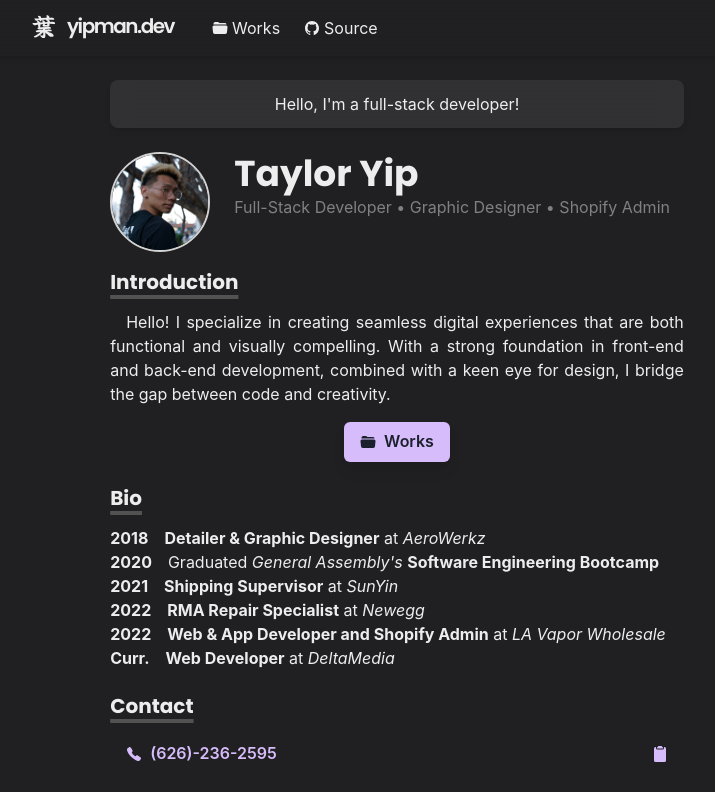
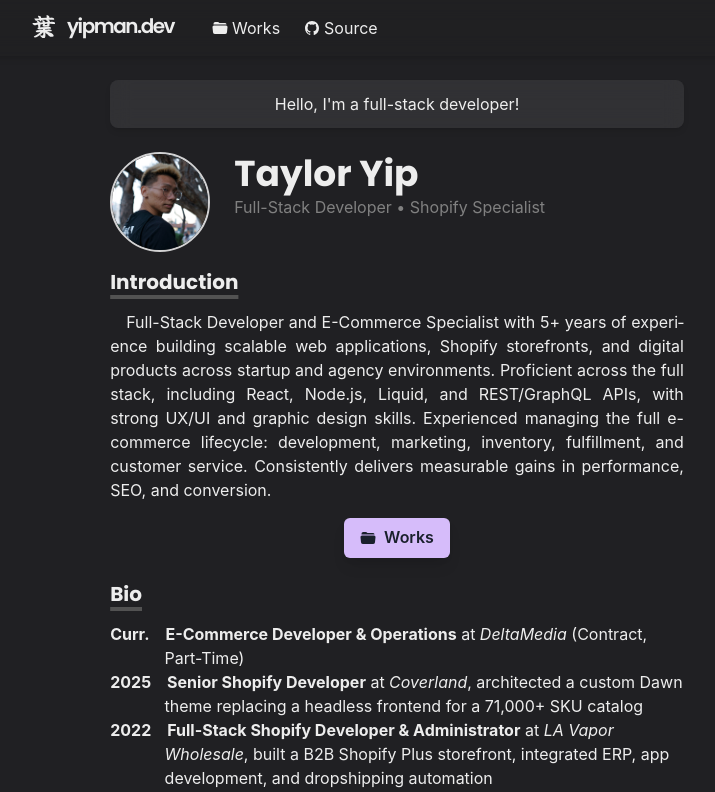
Before and after one commit to yippptay/yippptay_portfolio, a Next.js app: page / in a window 1280 px wide. Shown: the top 792 px of the page, without its empty margins (243-958 px from the left). Built offline with nearby package versions, Linux system fonts and the light colour scheme.

Commit message:
updated homepage

```diff
--- a/pages/index.js
+++ b/pages/index.js
@@ -75,7 +75,7 @@ const Home = () => (
           </Heading>
 
           <Flex color='gray'>
-            <Text>Full-Stack Developer • Graphic Designer • Shopify Admin</Text>
+            <Text>Full-Stack Developer • Shopify Specialist</Text>
           </Flex>
 
         </Box>
@@ -89,10 +89,10 @@ const Home = () => (
         </Heading>
 
         <Paragraph>
-          Hello! I specialize in creating seamless digital experiences that are both
-          functional and visually compelling. With a strong foundation in front-end and
-          back-end development, combined with a keen eye for design, I bridge the gap
-          between code and creativity.
+          Full-Stack Developer and E-Commerce Specialist with 5+ years of experience building scalable web applications, Shopify storefronts, and digital products across startup and agency environments.
+          Proficient across the full stack, including React, Node.js, Liquid, and REST/GraphQL APIs, with strong UX/UI and graphic design skills.
+          Experienced managing the full e-commerce lifecycle: development, marketing, inventory, fulfillment, and customer service.
+          Consistently delivers measurable gains in performance, SEO, and conversion.
         </Paragraph>
 
         <Box align="center" my={4}>
@@ -116,35 +116,42 @@ const Home = () => (
         </Heading>
 
         <BioSection>
-          <BioYear>2018</BioYear>
-          <b>Detailer & Graphic Designer</b> at <i>AeroWerkz</i>
+          <BioYear>
+            Curr.
+          </BioYear>
+          <b>E-Commerce Developer & Operations</b> at <i>DeltaMedia</i> (Contract, Part-Time)
+        </BioSection>
+
+        <BioSection>
+          <BioYear>
+            2025
+          </BioYear>
+          <b>Senior Shopify Developer</b> at <i>Coverland</i>, architected a custom Dawn theme replacing a headless frontend for a 71,000+ SKU catalog
+        </BioSection>
+
+        <BioSection>
+          <BioYear>2022</BioYear>
+          <b>Full-Stack Shopify Developer & Administrator</b> at <i>LA Vapor Wholesale</i>, built a B2B Shopify Plus storefront, integrated ERP, app development, and dropshipping automation
+        </BioSection>
+
+        <BioSection>
+          <BioYear>2022</BioYear>
+          <b>RMA Repair Technician</b> at <i>Newegg (ENIAC)</i>, hardware diagnostics and repair at high throughput
+        </BioSection>
+
+        <BioSection>
+          <BioYear>2021</BioYear>
+          <b>Shipping Supervisor</b> at <i>SunYin USA</i>, managed EDI transactions and logistics for major retail accounts during a transition period
         </BioSection>
 
         <BioSection>
           <BioYear>2020</BioYear>
-          Graduated <i>General Assembly&apos;s</i> <b>Software Engineering Bootcamp</b>
+          Graduated <i>General Assembly&apos;s</i> <b>Software Engineering Certificate</b>
         </BioSection>
 
         <BioSection>
-          <BioYear>2021</BioYear>
-          <b>Shipping Supervisor</b> at <i>SunYin</i>
-        </BioSection>
-
-        <BioSection>
-          <BioYear>2022</BioYear>
-          <b>RMA Repair Specialist</b> at <i>Newegg</i>
-        </BioSection>
-
-        <BioSection>
-          <BioYear>2022</BioYear>
-          <b>Web & App Developer and Shopify Admin</b> at <i>LA Vapor Wholesale</i>
-        </BioSection>
-
-        <BioSection>
-          <BioYear>
-            Curr.
-          </BioYear>
-          <b>Web Developer</b> at <i>DeltaMedia</i>
+          <BioYear>2018</BioYear>
+          <b>Web Developer, Graphic Designer & Auto Detailer</b> at <i>AeroWerkz</i>, built and SEO-optimized the company site, designed brand identity assets
         </BioSection>
 
       </Section>
@@ -170,7 +177,7 @@ const Home = () => (
 
         </Flex>
 
-        <PhoneContact />
+        {/* <PhoneContact /> */}
         <EmailContact />
 
         {/* <SimpleGrid columns={[1, 2, 2]} gap={6}>
--- a/pages/works.js
+++ b/pages/works.js
@@ -32,11 +32,11 @@ const Works = () => (
           </WorkGridItem>
         </Section>
 
-        <Section>
+        {/* <Section>
           <WorkGridItem id="rev" title="Rev Automotive" thumbnail={thumbREV}>
             A B2C ecommerce website powered by Shopify
           </WorkGridItem>
-        </Section>
+        </Section> */}
 
         {/* <Section>
           <WorkGridItem
--- a/pages/works/aerowerkz.js
+++ b/pages/works/aerowerkz.js
@@ -17,7 +17,7 @@ import {
           Aerowerkz <Badge variant='subtle' colorScheme='blue'>2018-2022</Badge>
         </Title>
         <P>
-        Car detailing shop specializing in PPF , ceramic coatings, and vinyl wraps.
+          A responsive, SEO-optimized WordPress site built alongside a full brand identity package: logos, vehicle wrap designs, and social media graphics, designed in Photoshop and Illustrator.
         </P>
         <List ml={4} my={4}>
 
```
Also changed, not shown: pages/works/lav.js (+3 -4 lines).
